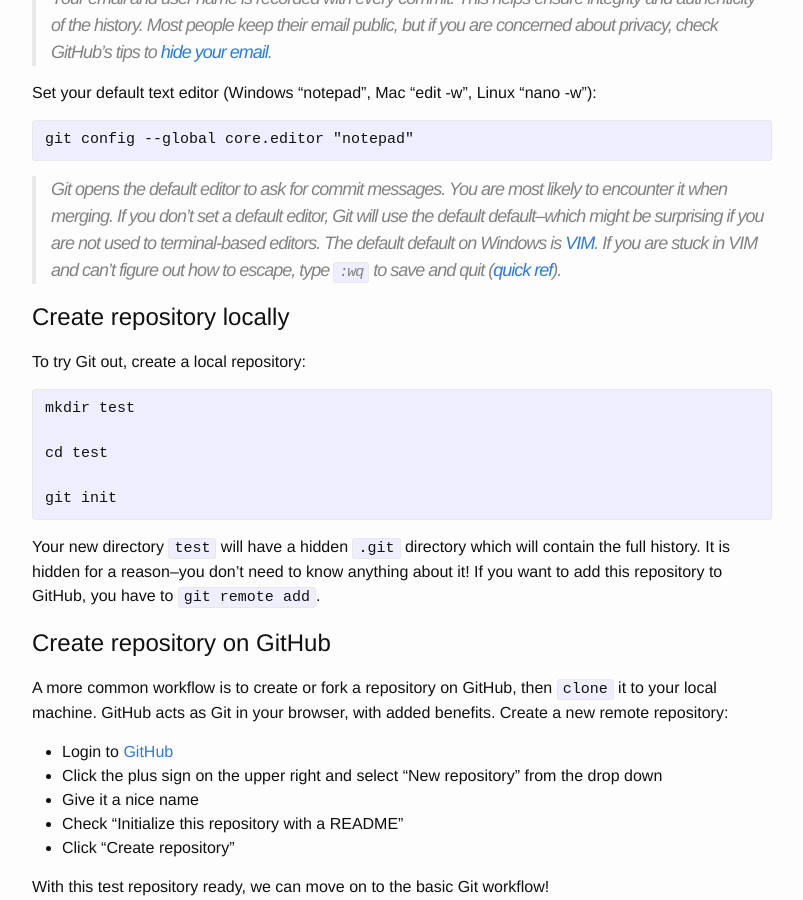
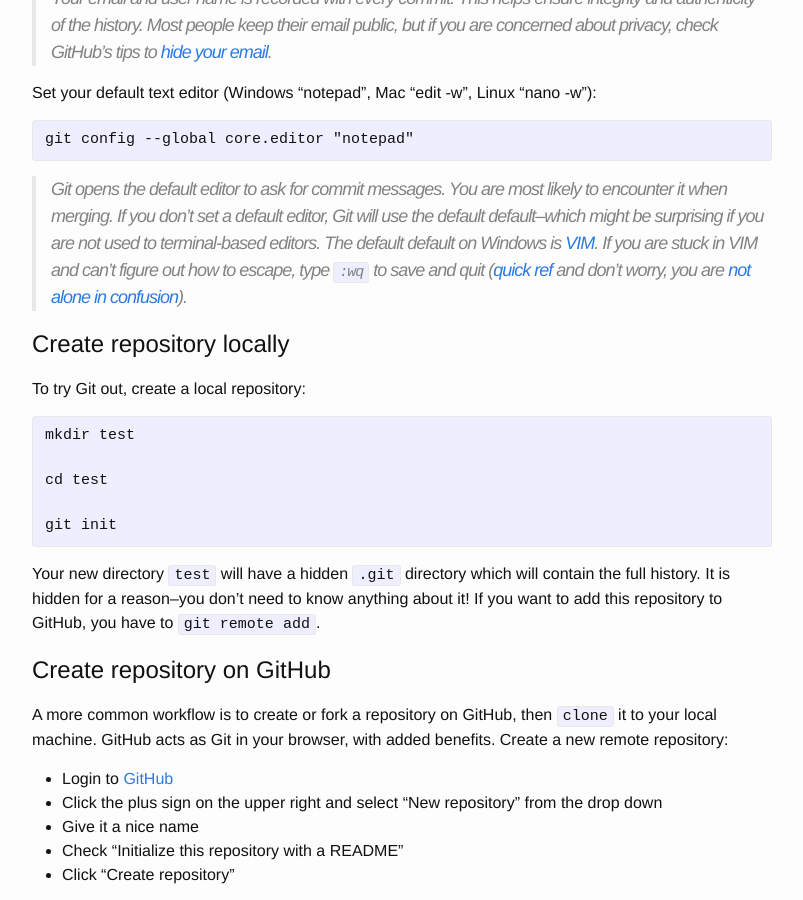
Before and after one commit to uidaholib/get-git, a Jekyll site: the page built from 2setup.md, in a window 1280 px wide and 900 px high, scrolled down 512 px. Shown: the whole window, without its empty margins (238-1041 px from the left). Built offline with Jekyll 4.4.1, drawn with Linux system fonts in a browser that asks for light colours.

Commit message:
add vim link

```diff
--- a/2setup.md
+++ b/2setup.md
@@ -36,7 +36,7 @@ git config --global core.editor "notepad"
 > You are most likely to encounter it when merging.
 > If you don't set a default editor, Git will use the default default--which might be surprising if you are not used to terminal-based editors.
 > The default default on Windows is [VIM](http://www.vim.org/).
-> If you are stuck in VIM and can't figure out how to escape, type `:wq` to save and quit ([quick ref](https://w3.cs.jmu.edu/bernstdh/Web/common/help/vim.php)).
+> If you are stuck in VIM and can't figure out how to escape, type `:wq` to save and quit ([quick ref](https://w3.cs.jmu.edu/bernstdh/Web/common/help/vim.php) and don't worry, you are [not alone in confusion](https://stackoverflow.blog/2017/05/23/stack-overflow-helping-one-million-developers-exit-vim/)).
 
 ## Create repository locally
 
```
